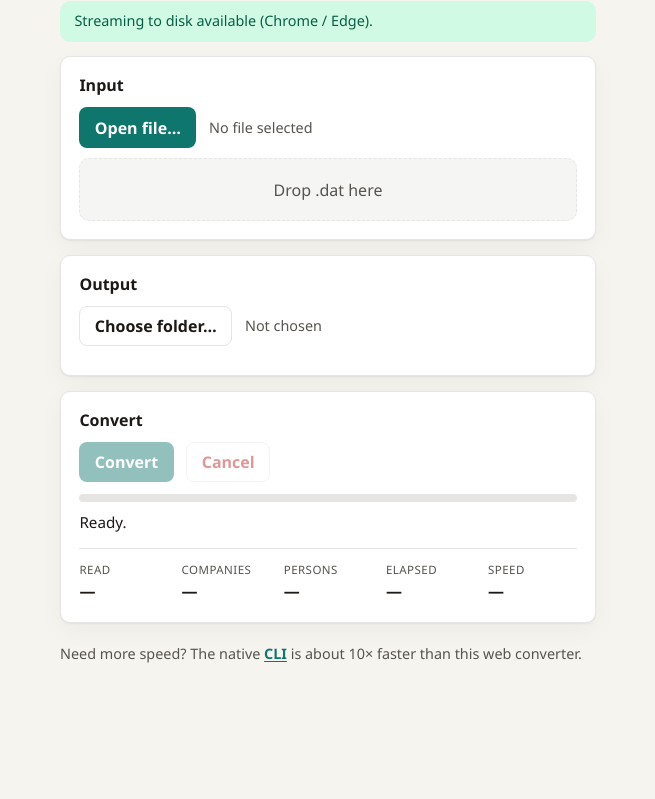
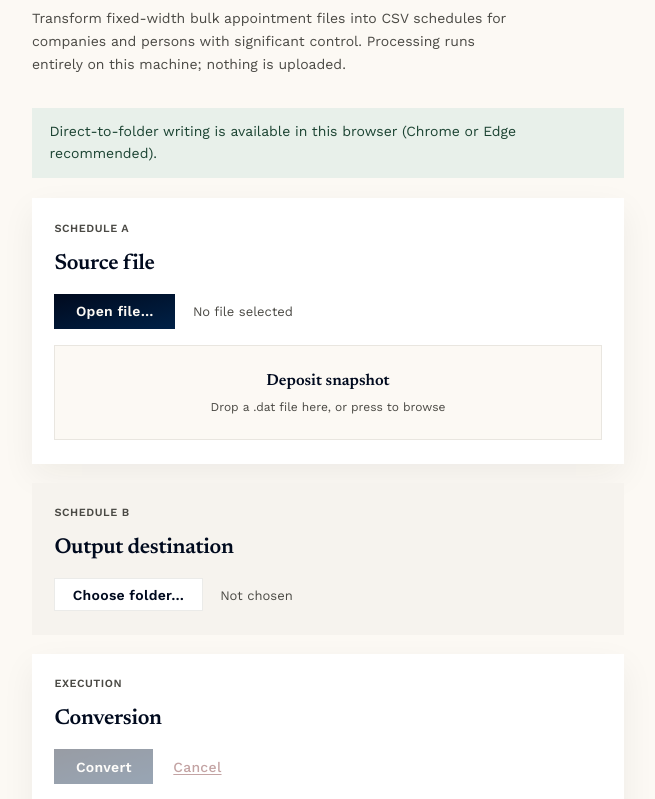
Before and after one commit to mrbrianevans/ch-fixedwidth, a website with bundled scripts: page web/index.html in a window 1280 px wide. Shown: the part 110-909 px from the top of the page, without its empty margins (312-967 px from the left). Before the commit the page ends 822 px from the top, so only its background shows below. Built offline with nearby package versions, Linux system fonts and the light colour scheme.

Commit message:
Restyle web converter to Digital Archive design
Replace the modern teal card UI with cream/navy parchment surfaces,
Newsreader + Work Sans, sharp primary actions, no-line sectioning, and
an archive-ledger stats block. Copy and theme colours shift to a
traditional accountancy tone per agents/design.md.

Prompt: update the styling of the web app to match the design.md. it should not look modern, but rather traditional. it should appeal to old, accountancy, enterprise, legacy, traditional themes.

```diff
--- a/web/index.html
+++ b/web/index.html
@@ -1,15 +1,15 @@
 <!doctype html>
-<html lang="en">
+<html lang="en-GB">
   <head>
     <meta charset="utf-8" />
     <meta name="viewport" content="width=device-width, initial-scale=1" />
-    <title>CH fixed-width converter</title>
+    <title>Companies House appointment converter</title>
     <meta
       name="description"
       content="Convert Companies House bulk appointment snapshots (products 195 / 216) to CSV. Runs locally in your browser."
     />
-    <meta name="theme-color" content="#0f766e" />
-    <meta name="color-scheme" content="light dark" />
+    <meta name="theme-color" content="#002147" />
+    <meta name="color-scheme" content="light" />
     <meta name="mobile-web-app-capable" content="yes" />
     <meta name="apple-mobile-web-app-capable" content="yes" />
     <meta name="apple-mobile-web-app-status-bar-style" content="default" />
@@ -24,56 +24,80 @@
   </head>
   <body>
     <main class="page">
-      <header class="header">
-        <h1>Companies House converter</h1>
+      <header class="masthead">
+        <p class="kicker">Companies House · Products 195 / 216</p>
+        <h1>Appointment snapshot converter</h1>
         <p class="lede">
-          Snapshot products 195 / 216 → CSV. Runs locally in your browser.
+          Transform fixed-width bulk appointment files into CSV schedules for
+          companies and persons with significant control. Processing runs entirely
+          on this machine; nothing is uploaded.
         </p>
       </header>
 
       <section id="capability" class="banner" hidden></section>
 
-      <section class="card">
-        <h2>Input</h2>
+      <section class="panel panel-raised" aria-labelledby="input-heading">
+        <p class="panel-label">Schedule A</p>
+        <h2 id="input-heading">Source file</h2>
         <div class="row">
           <button type="button" id="btn-open" class="btn primary">Open file…</button>
-          <span id="input-name" class="muted">No file selected</span>
+          <span id="input-name" class="meta">No file selected</span>
         </div>
-        <div id="drop-zone" class="drop-zone" tabindex="0">Drop .dat here</div>
+        <div id="drop-zone" class="drop-zone" tabindex="0" role="button" aria-label="Drop snapshot file here">
+          <span class="drop-zone-title">Deposit snapshot</span>
+          <span class="drop-zone-hint">Drop a .dat file here, or press to browse</span>
+        </div>
         <input id="file-input" type="file" accept=".dat,text/plain,*/*" hidden />
       </section>
 
-      <section class="card">
-        <h2>Output</h2>
+      <section class="panel" aria-labelledby="output-heading">
+        <p class="panel-label">Schedule B</p>
+        <h2 id="output-heading">Output destination</h2>
         <div class="row">
-          <button type="button" id="btn-outdir" class="btn" disabled>Choose folder…</button>
-          <span id="outdir-name" class="muted">Not chosen</span>
+          <button type="button" id="btn-outdir" class="btn secondary" disabled>Choose folder…</button>
+          <span id="outdir-name" class="meta">Not chosen</span>
         </div>
       </section>
 
-      <section class="card">
-        <h2>Convert</h2>
+      <section class="panel panel-raised" aria-labelledby="convert-heading">
+        <p class="panel-label">Execution</p>
+        <h2 id="convert-heading">Conversion</h2>
         <div class="row">
           <button type="button" id="btn-convert" class="btn primary" disabled>Convert</button>
-          <button type="button" id="btn-cancel" class="btn danger" disabled>Cancel</button>
+          <button type="button" id="btn-cancel" class="btn tertiary danger" disabled>Cancel</button>
         </div>
         <div class="progress-wrap" aria-live="polite">
           <div class="progress-bar" id="progress-bar" style="width: 0%"></div>
         </div>
         <p id="status" class="status">Ready.</p>
         <dl id="stats" class="stats" hidden>
-          <div><dt>Read</dt><dd id="stat-read">—</dd></div>
-          <div><dt>Companies</dt><dd id="stat-companies">—</dd></div>
-          <div><dt>Persons</dt><dd id="stat-persons">—</dd></div>
-          <div><dt>Elapsed</dt><dd id="stat-elapsed">—</dd></div>
-          <div><dt>Speed</dt><dd id="stat-speed">—</dd></div>
+          <div>
+            <dt>Read</dt>
+            <dd id="stat-read">—</dd>
+          </div>
+          <div>
+            <dt>Companies</dt>
+            <dd id="stat-companies">—</dd>
+          </div>
+          <div>
+            <dt>Persons</dt>
+            <dd id="stat-persons">—</dd>
+          </div>
+          <div>
+            <dt>Elapsed</dt>
+            <dd id="stat-elapsed">—</dd>
+          </div>
+          <div>
+            <dt>Speed</dt>
+            <dd id="stat-speed">—</dd>
+          </div>
         </dl>
       </section>
 
-      <p class="footer muted">
-        Need more speed? The native
-        <a href="https://github.com/mrbrianevans/ch-fixedwidth/releases">CLI</a>
-        is about 10× faster than this web converter.
+      <p class="footer">
+        For larger ledgers, the native
+        <a href="https://github.com/mrbrianevans/ch-fixedwidth/releases">command-line tool</a>
+        is approximately ten times faster than this browser converter.
       </p>
     </main>
   </body>
--- a/web/src/main.ts
+++ b/web/src/main.ts
@@ -400,11 +400,12 @@ function init(): void {
   el.capability.hidden = false;
   if (canStreamToDisk) {
     el.capability.className = "banner ok";
-    el.capability.textContent = "Streaming to disk available (Chrome / Edge).";
+    el.capability.textContent =
+      "Direct-to-folder writing is available in this browser (Chrome or Edge recommended).";
   } else {
     el.capability.className = "banner warn";
     el.capability.textContent =
-      "Limited browser: output downloads in memory. Use Chrome/Edge for large files.";
+      "This browser will download results into memory. Prefer Chrome or Edge for large ledgers.";
   }
 
   el.btnOutdir.disabled = !canStreamToDisk;
--- a/web/styles.css
+++ b/web/styles.css
@@ -1,239 +1,421 @@
+/**
+ * The Digital Archive — web converter
+ * Tokens and rules from agents/design.md
+ */
+
+@import url("https://fonts.googleapis.com/css2?family=Newsreader:ital,opsz,wght@0,6..72,400;0,6..72,500;0,6..72,600;0,6..72,700;1,6..72,400&family=Work+Sans:ital,wght@0,400;0,500;0,600;0,700;1,400&display=swap");
+
 :root {
-  color-scheme: light dark;
-  --bg: #f6f4ef;
-  --card: #fff;
-  --text: #1c1917;
-  --muted: #57534e;
-  --border: #e7e5e4;
-  --accent: #0f766e;
-  --accent-hover: #0d9488;
-  --danger: #b91c1c;
-  --warn-bg: #fef3c7;
-  --warn-text: #92400e;
-  --ok-bg: #d1fae5;
-  --ok-text: #065f46;
-  --err-text: #991b1b;
-  --drop: #f5f5f4;
-  --radius: 10px;
-  --shadow: 0 1px 2px rgb(0 0 0 / 6%), 0 8px 24px rgb(0 0 0 / 4%);
-  font-family: "Segoe UI", system-ui, -apple-system, sans-serif;
-  line-height: 1.5;
+  color-scheme: light;
+
+  /* Surfaces — parchment stack */
+  --surface: #fcf9f4;
+  --surface-container-low: #f6f3ee;
+  --surface-container-lowest: #ffffff;
+  --surface-container-high: #efebe4;
+
+  /* Ink / navy */
+  --primary: #000a1e;
+  --primary-container: #002147;
+  --on-primary: #fcf9f4;
+  --on-surface: #1c1c19;
+  --on-surface-variant: #4a4944;
+
+  /* Outline (ghost borders only, at low opacity) */
+  --outline-variant: #7a776e;
+  --ghost-border: color-mix(in srgb, var(--outline-variant) 15%, transparent);
+
+  /* Status — restrained, archival */
+  --ok: #1b4332;
+  --ok-bg: #e8f0ea;
+  --warn: #6b4f1d;
+  --warn-bg: #f3ead6;
+  --danger: #6b1c1c;
+  --danger-bg: #f5e8e8;
+
+  --shadow-ambient: 0 12px 32px rgba(28, 28, 25, 0.06);
+  --navy-gradient: linear-gradient(165deg, var(--primary) 0%, var(--primary-container) 100%);
+
+  --font-display: "Newsreader", "Times New Roman", "Times", serif;
+  --font-body: "Work Sans", "Segoe UI", system-ui, sans-serif;
+
+  /* Type scale */
+  --display-lg: 3.5rem;
+  --headline-md: 1.75rem;
+  --headline-sm: 1.35rem;
+  --title-md: 1rem;
+  --body-md: 0.875rem;
+  --body-sm: 0.75rem;
+  --label-md: 0.8125rem;
+  --label-sm: 0.6875rem;
+
+  font-family: var(--font-body);
+  font-size: 100%;
+  line-height: 1.55;
+  -webkit-font-smoothing: antialiased;
 }
 
-@media (prefers-color-scheme: dark) {
-  :root {
-    --bg: #0c0a09;
-    --card: #1c1917;
-    --text: #fafaf9;
-    --muted: #a8a29e;
-    --border: #292524;
-    --accent: #2dd4bf;
-    --accent-hover: #5eead4;
-    --danger: #f87171;
-    --warn-bg: #422006;
-    --warn-text: #fde68a;
-    --ok-bg: #064e3b;
-    --ok-text: #a7f3d0;
-    --err-text: #fecaca;
-    --drop: #292524;
-    --shadow: 0 1px 2px rgb(0 0 0 / 40%), 0 8px 24px rgb(0 0 0 / 30%);
-  }
-}
-
-* {
+*,
+*::before,
+*::after {
   box-sizing: border-box;
 }
 
 body {
   margin: 0;
-  background: var(--bg);
-  color: var(--text);
+  min-height: 100vh;
+  background: var(--surface);
+  color: var(--on-surface);
 }
 
+/* —— Layout —— */
+
 .page {
-  max-width: 36rem;
+  max-width: 40rem;
   margin: 0 auto;
-  padding: 2rem 1.25rem 3rem;
+  padding: 2.75rem 1.5rem 4rem;
 }
 
-.header h1 {
-  margin: 0 0 0.35rem;
-  font-size: 1.5rem;
-  font-weight: 700;
+/* —— Masthead (editorial, not SaaS) —— */
+
+.masthead {
+  padding-bottom: 1.75rem;
+  margin-bottom: 0.25rem;
+}
+
+.kicker {
+  margin: 0 0 0.65rem;
+  font-family: var(--font-body);
+  font-size: var(--label-sm);
+  font-weight: 600;
+  letter-spacing: 0.08em;
+  text-transform: uppercase;
+  color: var(--on-surface-variant);
+}
+
+.masthead h1 {
+  margin: 0 0 0.6rem;
+  font-family: var(--font-display);
+  font-size: clamp(1.85rem, 4.5vw, var(--headline-md));
+  font-weight: 600;
+  line-height: 1.2;
   letter-spacing: -0.02em;
+  color: var(--primary);
 }
 
 .lede {
   margin: 0;
-  color: var(--muted);
-  font-size: 0.95rem;
+  max-width: 34em;
+  font-family: var(--font-body);
+  font-size: var(--body-md);
+  color: var(--on-surface-variant);
+  line-height: 1.65;
 }
 
-.card {
-  background: var(--card);
-  border: 1px solid var(--border);
-  border-radius: var(--radius);
-  box-shadow: var(--shadow);
-  padding: 1rem 1.15rem 1.15rem;
-  margin-top: 0.9rem;
+/* —— Capability notice (tonal, not bordered badge) —— */
+
+.banner {
+  margin: 0 0 1.25rem;
+  padding: 0.85rem 1.1rem;
+  font-size: var(--body-md);
+  font-family: var(--font-body);
 }
 
-.card h2 {
-  margin: 0 0 0.65rem;
-  font-size: 1rem;
+.banner.ok {
+  background: var(--ok-bg);
+  color: var(--ok);
+}
+
+.banner.warn {
+  background: var(--warn-bg);
+  color: var(--warn);
+}
+
+/* —— Panels: surface nesting, no solid section borders —— */
+
+.panel {
+  background: var(--surface-container-low);
+  padding: 1.35rem 1.4rem 1.5rem;
+  margin-bottom: 1.15rem;
+}
+
+.panel-raised {
+  background: var(--surface-container-lowest);
+  /* Soft lift via brightness alone; ambient shadow only if needed for float */
+  box-shadow: var(--shadow-ambient);
+}
+
+.panel h2 {
+  margin: 0 0 1rem;
+  font-family: var(--font-display);
+  font-size: var(--headline-sm);
+  font-weight: 600;
+  letter-spacing: -0.015em;
+  color: var(--primary);
+  line-height: 1.25;
+}
+
+.panel-label {
+  margin: 0 0 0.85rem;
+  font-family: var(--font-body);
+  font-size: var(--label-sm);
+  font-weight: 600;
+  letter-spacing: 0.05em;
+  text-transform: uppercase;
+  color: var(--on-surface-variant);
 }
 
 .row {
   display: flex;
   flex-wrap: wrap;
-  align-items: center;
-  gap: 0.6rem 0.8rem;
-  margin-bottom: 0.65rem;
+  align-items: baseline;
+  gap: 0.75rem 1.1rem;
+  margin-bottom: 1rem;
 }
+
+.row:last-child {
+  margin-bottom: 0;
+}
+
+/* —— Buttons —— */
 
 .btn {
   appearance: none;
-  border: 1px solid var(--border);
-  background: var(--card);
-  color: var(--text);
-  border-radius: 8px;
-  padding: 0.45rem 0.9rem;
-  font: inherit;
+  border: none;
+  border-radius: 0;
+  padding: 0.55rem 1.15rem;
+  font-family: var(--font-body);
+  font-size: var(--body-md);
   font-weight: 600;
+  letter-spacing: 0.02em;
   cursor: pointer;
-}
-
-.btn:hover:not(:disabled) {
-  border-color: var(--accent);
+  background: transparent;
+  color: var(--primary);
+  text-decoration: none;
 }
 
 .btn:disabled {
-  opacity: 0.45;
+  opacity: 0.4;
   cursor: not-allowed;
 }
 
-.btn.primary {
-  background: var(--accent);
-  border-color: transparent;
-  color: #fff;
+.btn:focus-visible {
+  outline: 2px solid var(--primary-container);
+  outline-offset: 3px;
 }
 
-@media (prefers-color-scheme: dark) {
-  .btn.primary {
-    color: #042f2e;
-  }
+/* Primary CTA — navy gradient, sharp corners */
+.btn.primary {
+  background: var(--navy-gradient);
+  color: var(--on-primary);
+  padding: 0.6rem 1.35rem;
 }
 
 .btn.primary:hover:not(:disabled) {
-  background: var(--accent-hover);
+  filter: brightness(1.08);
 }
 
-.btn.danger {
+.btn.primary:active:not(:disabled) {
+  filter: brightness(0.96);
+}
+
+/* Secondary — ghost outline at 15% only for affordance */
+.btn.secondary {
+  background: var(--surface-container-lowest);
+  box-shadow: inset 0 0 0 1px var(--ghost-border);
+  color: var(--primary);
+}
+
+.btn.secondary:hover:not(:disabled) {
+  background: var(--surface);
+}
+
+/* Tertiary — underline only (Cancel, secondary actions) */
+.btn.tertiary {
+  padding: 0.45rem 0.15rem;
+  color: var(--primary);
+  text-decoration: underline;
+  text-decoration-thickness: 1px;
+  text-underline-offset: 2px;
+  font-weight: 500;
+}
+
+.btn.tertiary:hover:not(:disabled) {
+  text-decoration-thickness: 2px;
+}
+
+.btn.danger.tertiary {
   color: var(--danger);
 }
 
-.muted {
-  color: var(--muted);
-  font-size: 0.9rem;
+.meta {
+  font-family: var(--font-body);
+  font-size: var(--label-md);
+  color: var(--on-surface-variant);
 }
 
+/* —— Drop zone: ledger intake —— */
+
 .drop-zone {
-  border: 1.5px dashed var(--border);
-  border-radius: var(--radius);
-  background: var(--drop);
-  padding: 1.15rem 1rem;
+  margin-top: 0.25rem;
+  padding: 1.5rem 1.15rem;
   text-align: center;
-  color: var(--muted);
+  font-family: var(--font-body);
+  font-size: var(--body-md);
+  color: var(--on-surface-variant);
+  background: var(--surface);
+  /* Ghost edge only — not a solid “box” border */
+  box-shadow: inset 0 0 0 1px var(--ghost-border);
   cursor: pointer;
+  transition: background 0.15s ease, color 0.15s ease, box-shadow 0.15s ease;
 }
 
 .drop-zone:hover,
 .drop-zone:focus-visible,
 .drop-zone.active {
   outline: none;
-  border-color: var(--accent);
-  color: var(--text);
+  background: var(--surface-container-lowest);
+  color: var(--primary);
+  box-shadow: inset 0 0 0 2px var(--primary-container);
 }
 
+.drop-zone-title {
+  display: block;
+  font-family: var(--font-display);
+  font-size: var(--title-md);
+  font-weight: 600;
+  color: var(--primary);
+  margin-bottom: 0.25rem;
+}
+
+.drop-zone-hint {
+  display: block;
+  font-size: var(--body-sm);
+  color: var(--on-surface-variant);
+}
+
+/* —— Progress: flat ledger bar —— */
+
 .progress-wrap {
-  height: 0.5rem;
-  background: var(--border);
-  border-radius: 999px;
+  height: 0.35rem;
+  background: var(--surface-container-high);
+  border-radius: 0;
   overflow: hidden;
-  margin: 0.75rem 0 0.55rem;
+  margin: 1.15rem 0 0.75rem;
 }
 
 .progress-bar {
   height: 100%;
   width: 0%;
-  background: var(--accent);
+  background: var(--navy-gradient);
   transition: width 0.12s linear;
 }
 
 .status {
   margin: 0;
-  font-size: 0.95rem;
+  font-family: var(--font-body);
+  font-size: var(--body-md);
+  color: var(--on-surface);
 }
 
 .status.error {
-  color: var(--err-text);
+  color: var(--danger);
 }
 
 .status.ok {
-  color: var(--ok-text);
+  color: var(--ok);
 }
 
+/* —— Stats: Archive Ledger —— */
+
 .stats {
-  display: grid;
-  grid-template-columns: repeat(auto-fit, minmax(5.5rem, 1fr));
-  gap: 0.55rem 0.85rem;
-  margin: 0.85rem 0 0;
-  padding: 0.75rem 0 0;
-  border-top: 1px solid var(--border);
+  display: flex;
+  flex-direction: column;
+  gap: 0;
+  margin: 1.35rem 0 0;
+  padding: 0;
+  background: var(--surface);
+}
+
+.stats::before {
+  content: "Conversion ledger";
+  display: block;
+  font-family: var(--font-body);
+  font-size: var(--label-sm);
+  font-weight: 600;
+  letter-spacing: 0.05em;
+  text-transform: uppercase;
+  color: var(--on-primary);
+  background: var(--primary-container);
+  padding: 0.45rem 0.9rem;
+}
+
+.stats > div {
+  display: flex;
+  flex-wrap: wrap;
+  align-items: baseline;
+  justify-content: space-between;
+  gap: 0.35rem 1rem;
+  padding: 0.7rem 0.9rem;
+  background: var(--surface);
+}
+
+.stats > div:nth-child(even) {
+  background: var(--surface-container-low);
+}
+
+.stats > div:hover {
+  background: var(--surface-container-high);
 }
 
 .stats dt {
-  font-size: 0.72rem;
+  margin: 0;
+  font-family: var(--font-body);
+  font-size: var(--label-sm);
+  font-weight: 600;
+  letter-spacing: 0.05em;
   text-transform: uppercase;
-  letter-spacing: 0.04em;
-  color: var(--muted);
+  color: var(--on-surface-variant);
 }
 
 .stats dd {
-  margin: 0.1rem 0 0;
-  font-variant-numeric: tabular-nums;
+  margin: 0;
+  font-family: var(--font-display);
+  font-size: 1.05rem;
   font-weight: 600;
+  font-variant-numeric: tabular-nums lining-nums;
+  letter-spacing: -0.01em;
+  color: var(--primary);
+  text-align: right;
 }
 
-.banner {
-  margin-top: 0.9rem;
-  padding: 0.6rem 0.9rem;
-  border-radius: var(--radius);
-  font-size: 0.9rem;
-}
-
-.banner.warn {
-  background: var(--warn-bg);
-  color: var(--warn-text);
-}
-
-.banner.ok {
-  background: var(--ok-bg);
-  color: var(--ok-text);
-}
+/* —— Footer —— */
 
 .footer {
-  margin: 1.25rem 0 0;
-  font-size: 0.9rem;
+  margin: 2rem 0 0;
+  padding-top: 1.25rem;
+  font-size: var(--body-sm);
+  color: var(--on-surface-variant);
+  line-height: 1.6;
 }
 
 .footer a {
-  color: var(--accent);
+  color: var(--primary);
   font-weight: 600;
   text-decoration: underline;
-  text-underline-offset: 0.12em;
+  text-underline-offset: 0.15em;
+  text-decoration-thickness: 1px;
 }
 
 .footer a:hover {
-  color: var(--accent-hover);
+  text-decoration-thickness: 2px;
 }
+
+/* —— Reduced motion —— */
+
+@media (prefers-reduced-motion: reduce) {
+  .progress-bar,
+  .drop-zone {
+    transition: none;
+  }
+}
```
Also changed, not shown: web/manifest.webmanifest.
